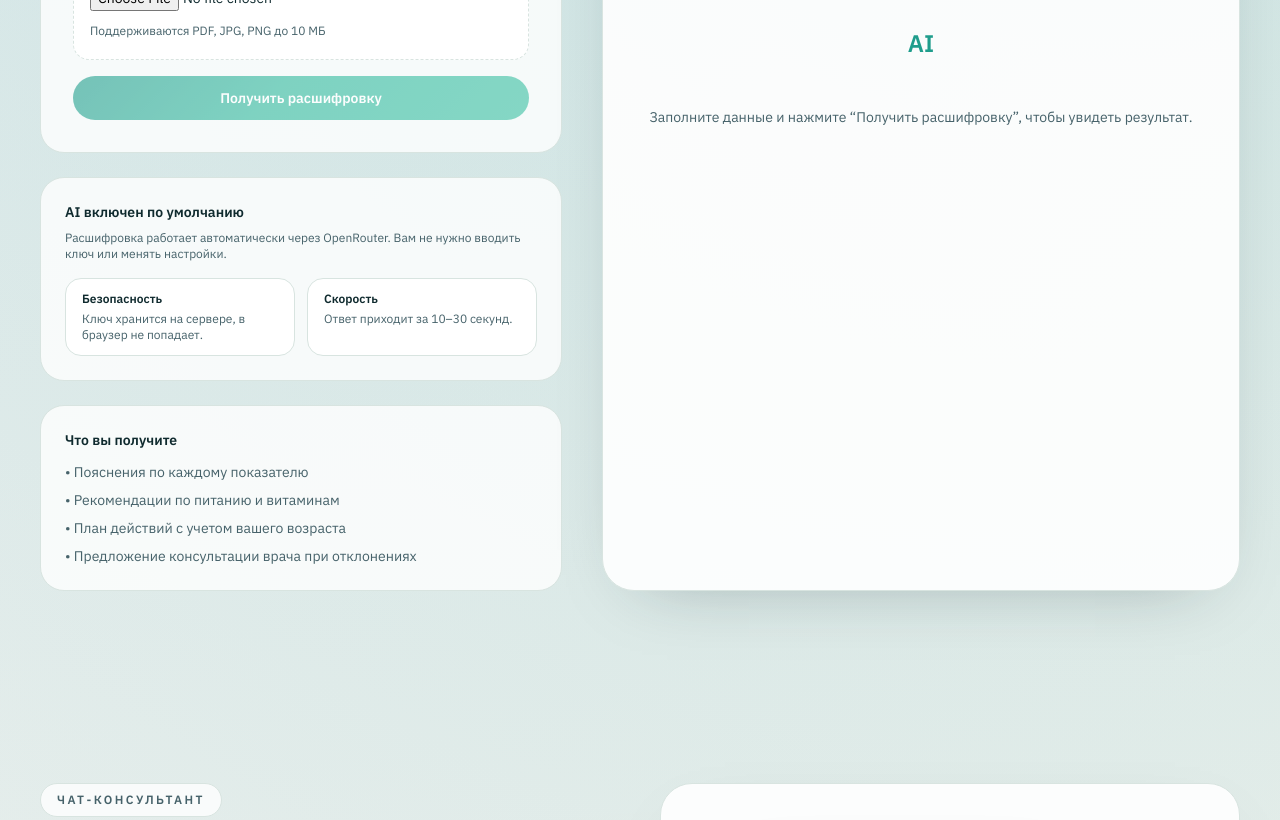
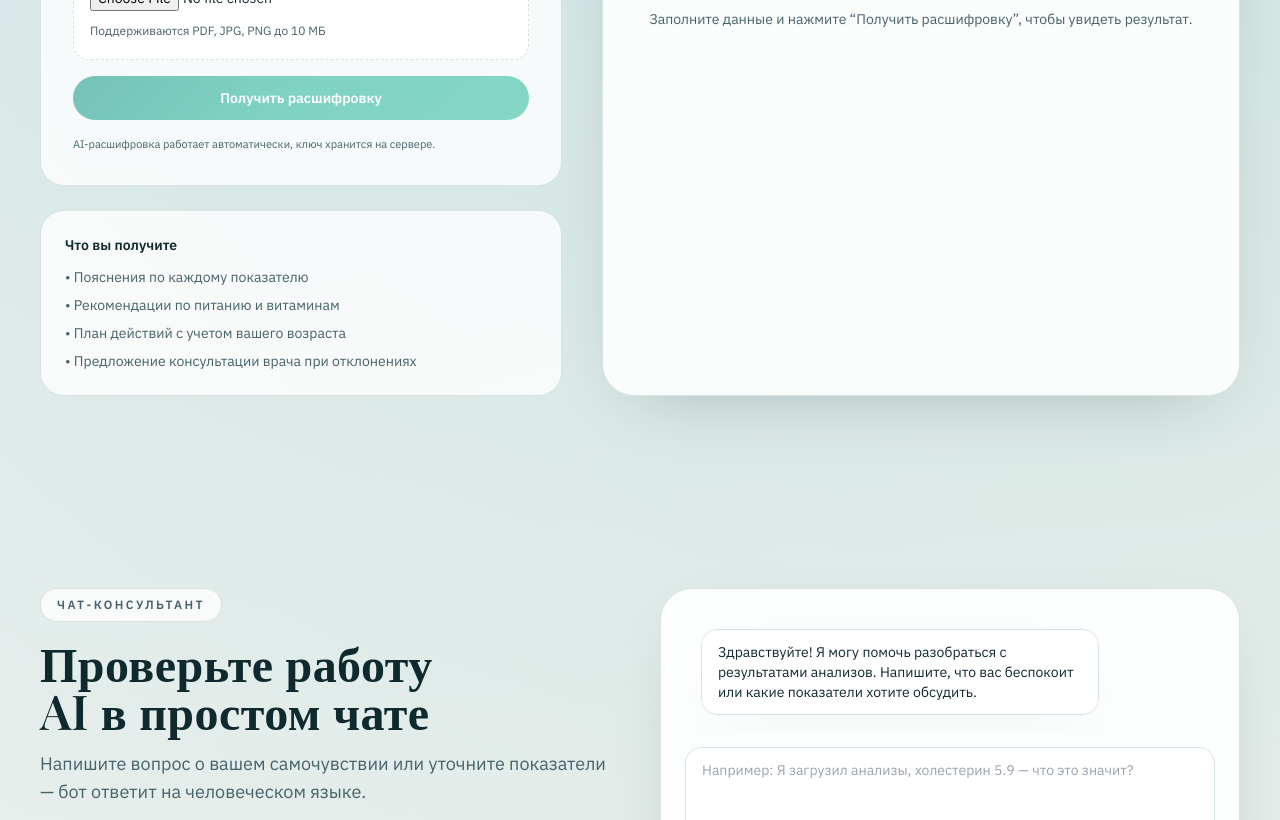
Before and after one commit to balboa16/analyzeAI, a React (Vite) app: page / in a window 1280 px wide. Shown: the part 1980-2800 px from the top of the page. Built offline with nearby package versions, Linux system fonts and the light colour scheme.

Commit message:
Fix encoding and hero media

```diff
--- a/src/sections/ChatBot.jsx
+++ b/src/sections/ChatBot.jsx
@@ -93,25 +93,10 @@ export default function ChatBot() {
             title="Проверьте работу AI в простом чате"
             subtitle="Напишите вопрос о вашем самочувствии или уточните показатели — бот ответит на человеческом языке."
           />
-          <div className="rounded-3xl border border-stroke bg-white/80 p-6">
-            <p className="text-sm font-semibold text-ink">AI работает автоматически</p>
-            <p className="mt-2 text-xs text-muted">
-              Чат подключен к OpenRouter на сервере, поэтому вам не нужно ничего настраивать.
-            </p>
-            <div className="mt-4 grid gap-3 text-xs text-muted sm:grid-cols-2">
-              <div className="rounded-2xl border border-stroke bg-white px-4 py-3">
-                <p className="text-xs font-semibold text-ink">Безопасность</p>
-                <p className="mt-1 text-xs text-muted">Ключ хранится в Vercel, а не в браузере.</p>
-              </div>
-              <div className="rounded-2xl border border-stroke bg-white px-4 py-3">
-                <p className="text-xs font-semibold text-ink">Ответы</p>
-                <p className="mt-1 text-xs text-muted">Простые объяснения без диагнозов.</p>
-              </div>
-            </div>
-            <p className="mt-3 text-xs text-muted">
-              Советы носят информационный характер и не заменяют консультацию врача.
-            </p>
-          </div>
+          <p className="text-xs text-muted">
+            AI отвечает автоматически и простым языком. Советы носят информационный характер и не
+            заменяют консультацию врача.
+          </p>
         </div>
 
         <div className="rounded-[32px] border border-stroke bg-white/90 p-6 shadow-soft">
--- a/src/sections/Demo.jsx
+++ b/src/sections/Demo.jsx
@@ -284,28 +284,12 @@ export default function Demo() {
               >
                 {isAnalyzing ? "Анализируем..." : "Получить расшифровку"}
               </Button>
+              <p className="text-[11px] text-muted">
+                AI-расшифровка работает автоматически, ключ хранится на сервере.
+              </p>
               {analysisError && !analysis ? (
                 <p className="text-xs text-rose-600">{analysisError}</p>
               ) : null}
-            </div>
-          </div>
-          <div className="rounded-3xl border border-stroke bg-white/80 p-6">
-            <p className="text-sm font-semibold text-ink">AI включен по умолчанию</p>
-            <p className="mt-2 text-xs text-muted">
-              Расшифровка работает автоматически через OpenRouter. Вам не нужно вводить ключ или
-              менять настройки.
-            </p>
-            <div className="mt-4 grid gap-3 text-xs text-muted sm:grid-cols-2">
-              <div className="rounded-2xl border border-stroke bg-white px-4 py-3">
-                <p className="text-xs font-semibold text-ink">Безопасность</p>
-                <p className="mt-1 text-xs text-muted">
-                  Ключ хранится на сервере, в браузер не попадает.
-                </p>
-              </div>
-              <div className="rounded-2xl border border-stroke bg-white px-4 py-3">
-                <p className="text-xs font-semibold text-ink">Скорость</p>
-                <p className="mt-1 text-xs text-muted">Ответ приходит за 10–30 секунд.</p>
-              </div>
             </div>
           </div>
           <div className="rounded-3xl border border-stroke bg-white/80 p-6">
--- a/src/sections/Hero.jsx
+++ b/src/sections/Hero.jsx
@@ -94,18 +94,18 @@ export default function Hero() {
             <div className="mt-6 grid gap-4 sm:grid-cols-2">
               <div className="overflow-hidden rounded-3xl">
                 <img
-                  src="https://images.unsplash.com/photo-1579684385127-1ef15d508118?auto=format&fit=crop&w=900&q=80"
+                  src="https://images.unsplash.com/photo-1526256262350-7da7584cf5eb?auto=format&fit=crop&w=900&q=80"
                   alt="Врач"
                   className="h-48 w-full object-cover"
-                  loading="lazy"
+                  loading="eager"
                 />
               </div>
               <div className="overflow-hidden rounded-3xl">
                 <img
-                  src="https://images.unsplash.com/photo-1582719478250-c89cae4dc85b?auto=format&fit=crop&w=900&q=80"
+                  src="https://images.unsplash.com/photo-1505751172876-fa1923c5c528?auto=format&fit=crop&w=900&q=80"
                   alt="Пациент"
                   className="h-48 w-full object-cover"
-                  loading="lazy"
+                  loading="eager"
                 />
               </div>
             </div>
```
Also changed, not shown: src/sections/HowItWorks.jsx (line endings or trailing spaces), src/sections/Products.jsx (line endings or trailing spaces).
